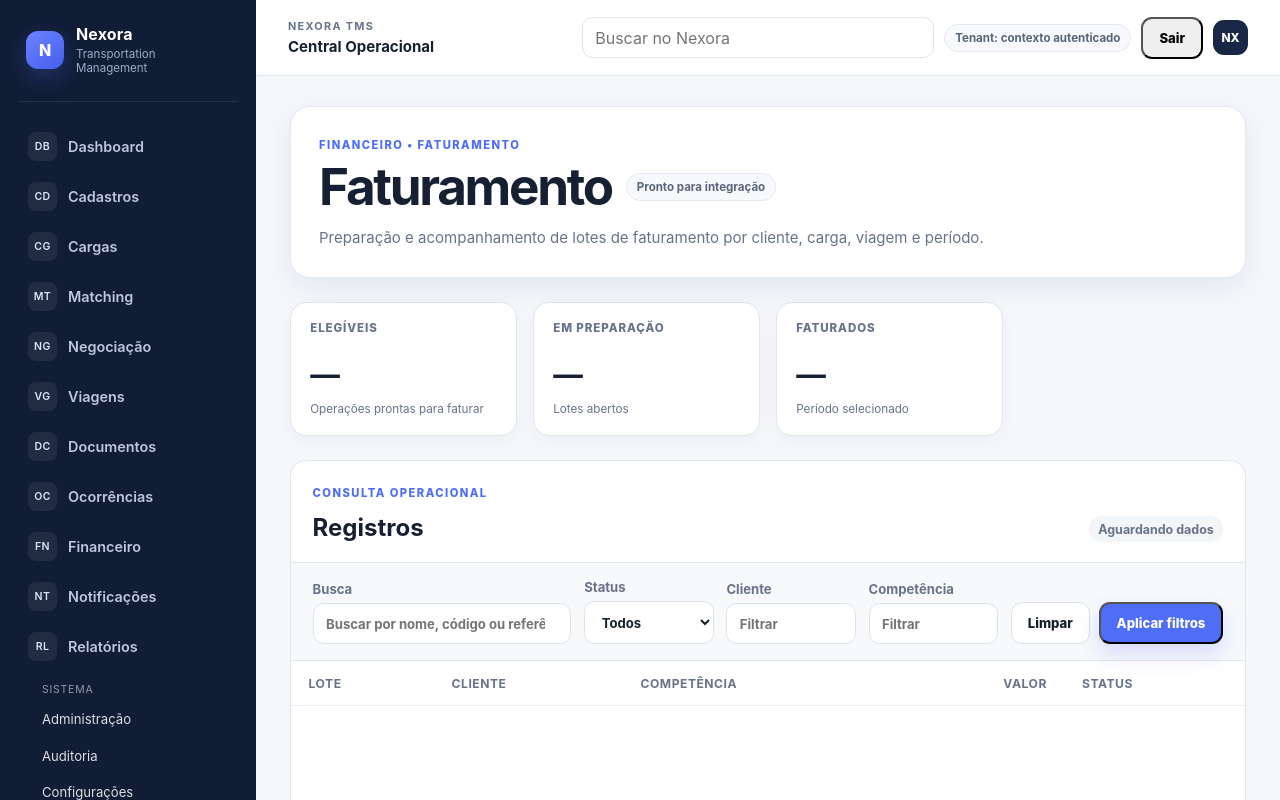
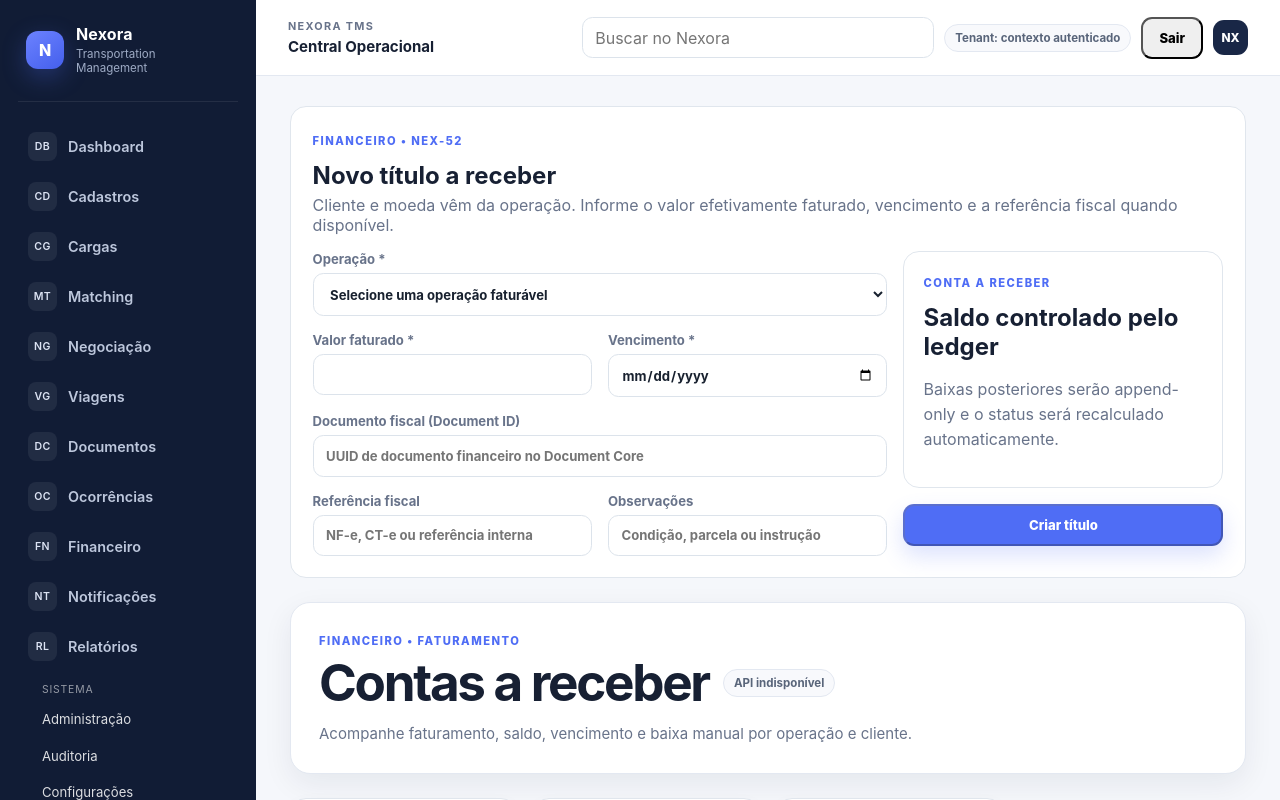
Before and after one commit to brunabarrichello/nexora-tms, a Next.js app in the folder apps/web/: page /financeiro/faturamento in a window 1280 px wide. Shown: the top 800 px of the page. Built offline with nearby package versions, Linux system fonts and the light colour scheme.

Commit message:
feat(web): connect NEX-52 billing page

```diff
--- a/apps/web/app/financeiro/faturamento/page.tsx
+++ b/apps/web/app/financeiro/faturamento/page.tsx
@@ -1,32 +1,196 @@
+import { createCustomerReceivable } from '../../_actions/finance-receivable-actions';
 import { OperationalPage } from '../../_components/operational-page';
+import { apiGet } from '../../_lib/api-client';
+
+interface MarginRecord {
+  readonly transportRequestId: string;
+  readonly customerName: string;
+  readonly cargoDescription: string;
+  readonly currencyCode: string;
+  readonly revenueAmount: string | null;
+}
+
+interface ReceivableRecord {
+  readonly id: string;
+  readonly transportRequestId: string;
+  readonly customerName: string;
+  readonly cargoDescription: string;
+  readonly currencyCode: string;
+  readonly invoicedAmount: string;
+  readonly receivedAmount: string;
+  readonly balanceAmount: string;
+  readonly dueAt: string;
+  readonly effectiveStatus: string;
+  readonly fiscalReference: string | null;
+}
+
+type SearchParams = Promise<Record<string, string | string[] | undefined>>;
+
 export const metadata = { title: 'Faturamento' };
-export default function Page() {
+
+export default async function Page({ searchParams }: Readonly<{ searchParams: SearchParams }>) {
+  const params = await searchParams;
+  const [marginsResult, receivablesResult] = await Promise.all([
+    apiGet<readonly MarginRecord[]>('/api/v1/finance/margins'),
+    apiGet<readonly ReceivableRecord[]>('/api/v1/finance/receivables/titles'),
+  ]);
+  const receivables = receivablesResult.kind === 'ready' ? receivablesResult.data : [];
+  const existingRequests = new Set(receivables.map((item) => item.transportRequestId));
+  const candidates =
+    marginsResult.kind === 'ready'
+      ? marginsResult.data.filter(
+          (item) => item.revenueAmount !== null && !existingRequests.has(item.transportRequestId),
+        )
+      : [];
+  const error = typeof params.error === 'string' ? params.error : null;
+
   return (
+    <div className="page-stack">
+      <section className="form-section">
+        <div className="section-heading">
+          <div>
+            <span className="eyebrow">Financeiro • NEX-52</span>
+            <h2>Novo título a receber</h2>
+            <p>
+              Cliente e moeda vêm da operação. Informe o valor efetivamente faturado, vencimento e a
+              referência fiscal quando disponível.
+            </p>
+          </div>
+        </div>
+        {error ? <p className="form-error">{error}</p> : null}
+        <form action={createCustomerReceivable} className="entity-form">
+          <div className="form-main">
+            <div className="field-grid">
+              <label className="form-field field-wide">
+                <span>Operação *</span>
+                <select name="transportRequestId" defaultValue="" required>
+                  <option value="" disabled>
+                    Selecione uma operação faturável
+                  </option>
+                  {candidates.map((item) => (
+                    <option key={item.transportRequestId} value={item.transportRequestId}>
+                      {item.customerName} — {item.cargoDescription} — receita planejada{' '}
+                      {money(item.revenueAmount ?? '0', item.currencyCode)}
+                    </option>
+                  ))}
+                </select>
+              </label>
+              <label className="form-field">
+                <span>Valor faturado *</span>
+                <input name="invoicedAmount" type="number" min="0.01" step="0.01" required />
+              </label>
+              <label className="form-field">
+                <span>Vencimento *</span>
+                <input name="dueDate" type="date" required />
+              </label>
+              <label className="form-field field-wide">
+                <span>Documento fiscal (Document ID)</span>
+                <input name="fiscalDocumentId" placeholder="UUID de documento financeiro no Document Core" />
+              </label>
+              <label className="form-field">
+                <span>Referência fiscal</span>
+                <input name="fiscalReference" placeholder="NF-e, CT-e ou referência interna" />
+              </label>
+              <label className="form-field">
+                <span>Observações</span>
+                <input name="notes" placeholder="Condição, parcela ou instrução" />
+              </label>
+            </div>
+          </div>
+          <aside className="form-aside">
+            <div className="form-summary-card">
+              <span className="eyebrow">Conta a receber</span>
+              <h2>Saldo controlado pelo ledger</h2>
+              <p>Baixas posteriores serão append-only e o status será recalculado automaticamente.</p>
+            </div>
+            <div className="sticky-actions">
+              <button className="button button-primary" type="submit" disabled={candidates.length === 0}>
+                Criar título
+              </button>
+            </div>
+          </aside>
+        </form>
+      </section>
+
       <OperationalPage
         eyebrow="Financeiro • Faturamento"
-      title="Faturamento"
-      description="Preparação e acompanhamento de lotes de faturamento por cliente, carga, viagem e período."
+        title="Contas a receber"
+        description="Acompanhe faturamento, saldo, vencimento e baixa manual por operação e cliente."
+        status={receivablesResult.kind === 'ready' ? 'API conectada' : 'API indisponível'}
         metrics={[
-        { label: 'Elegíveis', helper: 'Operações prontas para faturar' },
-        { label: 'Em preparação', helper: 'Lotes abertos' },
-        { label: 'Faturados', helper: 'Período selecionado' },
+          {
+            label: 'Em aberto',
+            value: String(
+              receivables.filter((item) =>
+                ['open', 'partially_received'].includes(item.effectiveStatus),
+              ).length,
+            ),
+            helper: 'Inclui recebimentos parciais',
+          },
+          {
+            label: 'Vencidos',
+            value: String(receivables.filter((item) => item.effectiveStatus === 'overdue').length),
+            helper: 'Saldo pendente após vencimento',
+          },
+          {
+            label: 'Quitados',
+            value: String(receivables.filter((item) => item.effectiveStatus === 'paid').length),
+            helper: 'Saldo zerado',
+          },
         ]}
-      filters={[
-        {
-          label: 'Status',
-          name: 'status',
-          options: ['Elegível', 'Em preparação', 'Faturado', 'Cancelado'],
-        },
-        { label: 'Cliente', name: 'customer' },
-        { label: 'Competência', name: 'period' },
+        filters={[]}
+        columns={[
+          { key: 'customer', label: 'Cliente' },
+          { key: 'cargo', label: 'Carga' },
+          { key: 'invoice', label: 'Faturado', align: 'right' },
+          { key: 'received', label: 'Recebido', align: 'right' },
+          { key: 'balance', label: 'Saldo', align: 'right' },
+          { key: 'due', label: 'Vencimento' },
+          { key: 'status', label: 'Status', hrefKey: 'href' },
         ]}
-      columns={[
-        { key: 'batch', label: 'Lote' },
-        { key: 'customer', label: 'Cliente' },
-        { key: 'period', label: 'Competência' },
-        { key: 'amount', label: 'Valor', align: 'right' },
-        { key: 'status', label: 'Status' },
-      ]}
+        rows={receivables.map((item) => ({
+          id: item.id,
+          customer: item.customerName,
+          cargo: item.cargoDescription,
+          invoice: money(item.invoicedAmount, item.currencyCode),
+          received: money(item.receivedAmount, item.currencyCode),
+          balance: money(item.balanceAmount, item.currencyCode),
+          due: date(item.dueAt),
+          status: statusLabel(item.effectiveStatus),
+          href: `/financeiro/faturamento/${item.id}`,
+        }))}
+        totalRows={receivables.length}
+        emptyTitle={
+          receivablesResult.kind === 'ready' ? 'Nenhum título registrado' : 'Faturamento indisponível'
+        }
+        emptyDescription={
+          receivablesResult.kind === 'ready'
+            ? 'Crie um título a partir de uma operação com receita comercial definida.'
+            : receivablesResult.message
+        }
       />
+    </div>
   );
 }
+
+function money(value: string, currency: string): string {
+  const amount = Number(value);
+  return Number.isFinite(amount)
+    ? new Intl.NumberFormat('pt-BR', { style: 'currency', currency }).format(amount)
+    : value;
+}
+
+function date(value: string): string {
+  const parsed = new Date(value);
+  return Number.isNaN(parsed.getTime()) ? value : parsed.toLocaleDateString('pt-BR');
+}
+
+function statusLabel(value: string): string {
+  return {
+    open: 'Em aberto',
+    partially_received: 'Recebido parcialmente',
+    overdue: 'Vencido',
+    paid: 'Quitado',
+    cancelled: 'Cancelado',
+  }[value] ?? value;
+}
```
Lines whose indentation alone changed are shown as unchanged.
